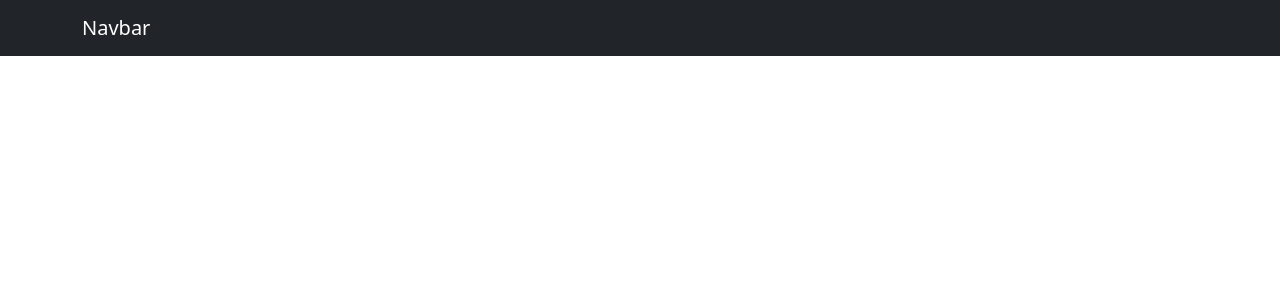
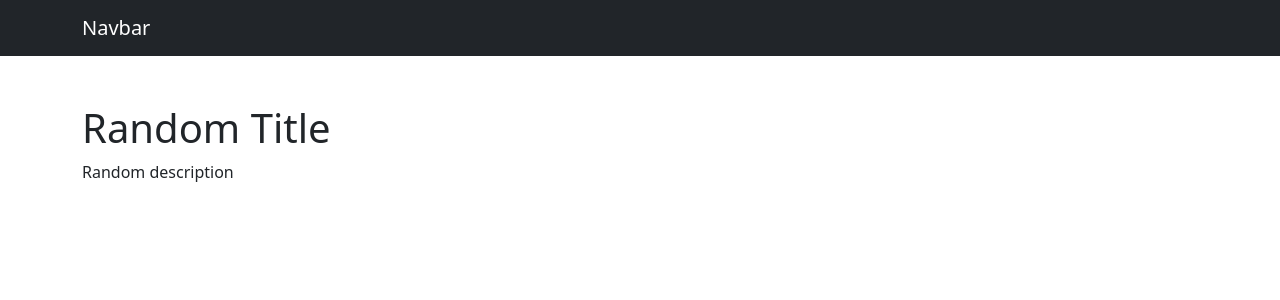
Before and after one commit to karankumarshreds/ReactTDD, a React (Create React App) app: page / in a window 1280 px wide. Shown: the top 300 px of the page. Built offline with nearby package versions, Linux system fonts and the light colour scheme.

Commit message:
add proptypes test

```diff
--- a/package.json
+++ b/package.json
@@ -6,6 +6,7 @@
     "@testing-library/jest-dom": "^5.11.9",
     "@testing-library/react": "^11.2.5",
     "@testing-library/user-event": "^12.7.1",
+    "prop-types": "^15.7.2",
     "react": "^17.0.1",
     "react-dom": "^17.0.1",
     "react-scripts": "4.0.2",
--- a/src/App.js
+++ b/src/App.js
@@ -1,8 +1,15 @@
 import React from 'react';
+// components
 import Header from './components/Header/Header';
+import Headline from './components/Headline/Headline';
 
 const App = () => {
-  return <Header />;
+  return (
+    <React.Fragment>
+      <Header />
+      <Headline title="Random Title" description="Random description" />
+    </React.Fragment>
+  );
 };
 
 export default App;
--- /dev/null
+++ b/src/components/Headline/Headline.js
@@ -0,0 +1,18 @@
+import React from 'react';
+import PropTypes from 'prop-types';
+
+const Headline = ({ title, description }) => {
+  return (
+    <div className="container mt-5" data-test="Headline">
+      <h1>{title}</h1>
+      <p>{description}</p>
+    </div>
+  );
+};
+
+Headline.propTypes = {
+  title: PropTypes.string.isRequired,
+  description: PropTypes.string,
+};
+
+export default Headline;
```
Also changed, not shown: 1 other file (tests, documents, lock files or other folders).
